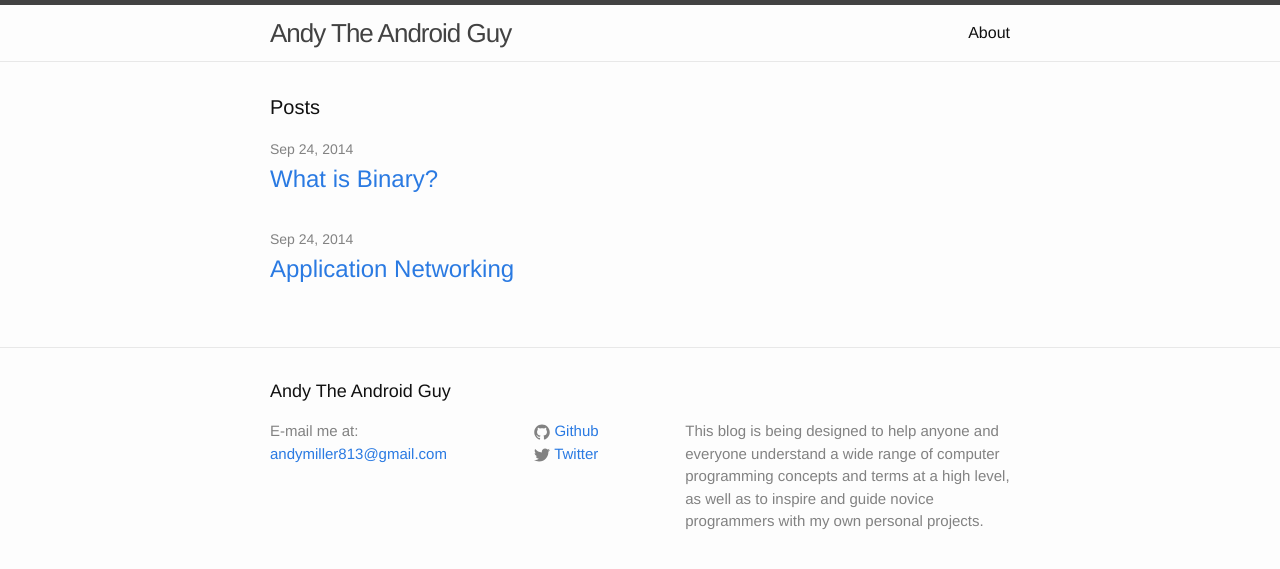
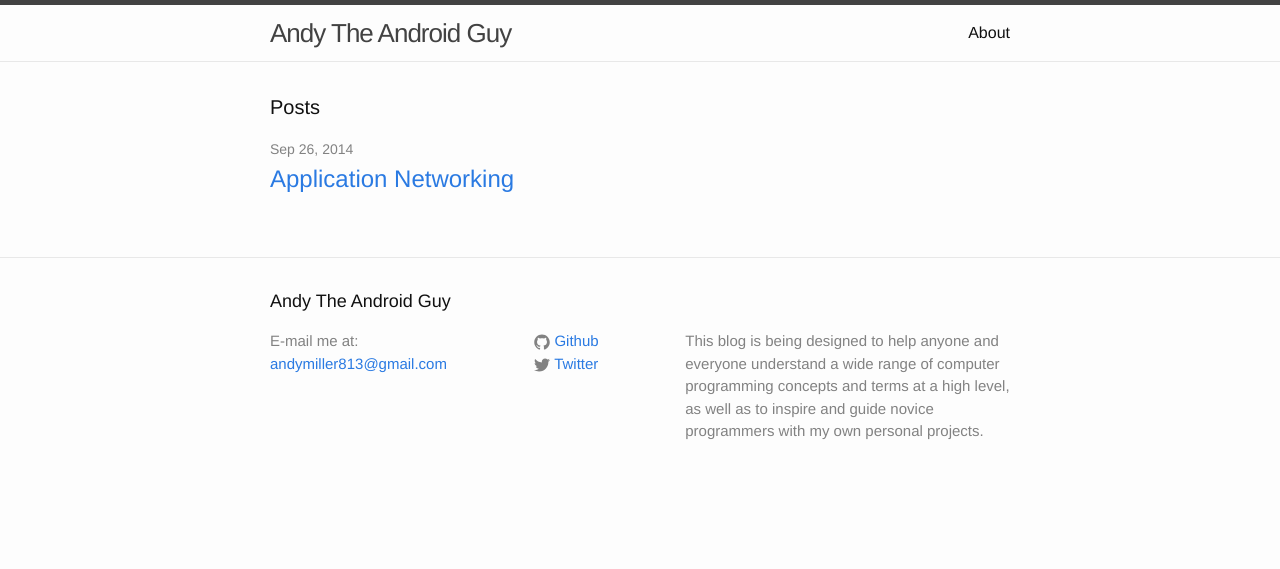
Before and after one commit to andymiller813/andymiller813.github.io, a Jekyll site: the page built from index.html, in a window 1280 px wide. Shown: the top 569 px of the page. Built offline with Jekyll 4.4.1, drawn with Linux system fonts in a browser that asks for light colours.

Commit message:
binary l

```diff
--- a/_posts/2014-10-26-what-is-binary.markdown
+++ b/_drafts/2014-10-23-what-is-binary.markdown
@@ -1,7 +1,7 @@
 ---
 layout: post
 title:  "What is Binary?"
-date:   2014-09-24 12:47:00
+date:   2014-10-26 12:47:00
 comments: true
 categories: networking
 ---
--- a/_posts/2014-09-26-application-networking.markdown
+++ b/_posts/2014-09-26-application-networking.markdown
@@ -1,10 +1,10 @@
 ---
 layout: post
 title:  "Application Networking"
-date:   September 24, 2014 12:47:00
+date:   September 26, 2014 12:47:00
 comments: true
 categories: networking
-dateShort: "2014-09-24"
+dateShort: "2014-09-26"
 ---
 ##Client-Server Architecture
 A friend asked me to teach him about JSON, API calls, HTTP Requests, and general networking basics at a high level, and I've been wanting to start a blog for a long time, so I decided this is a perfect opportunity to get one going.  So, without further ado, let's get started with the client-server architecture.
```
